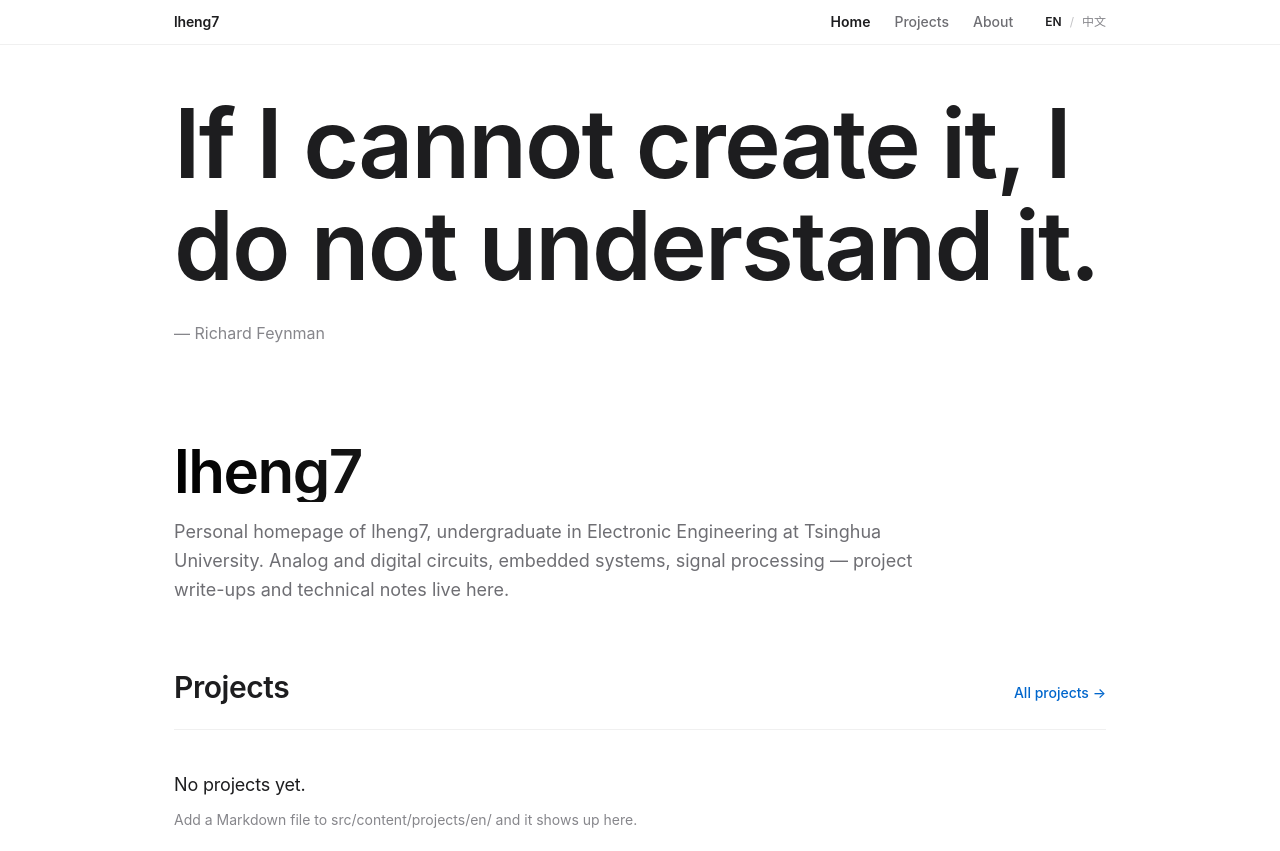
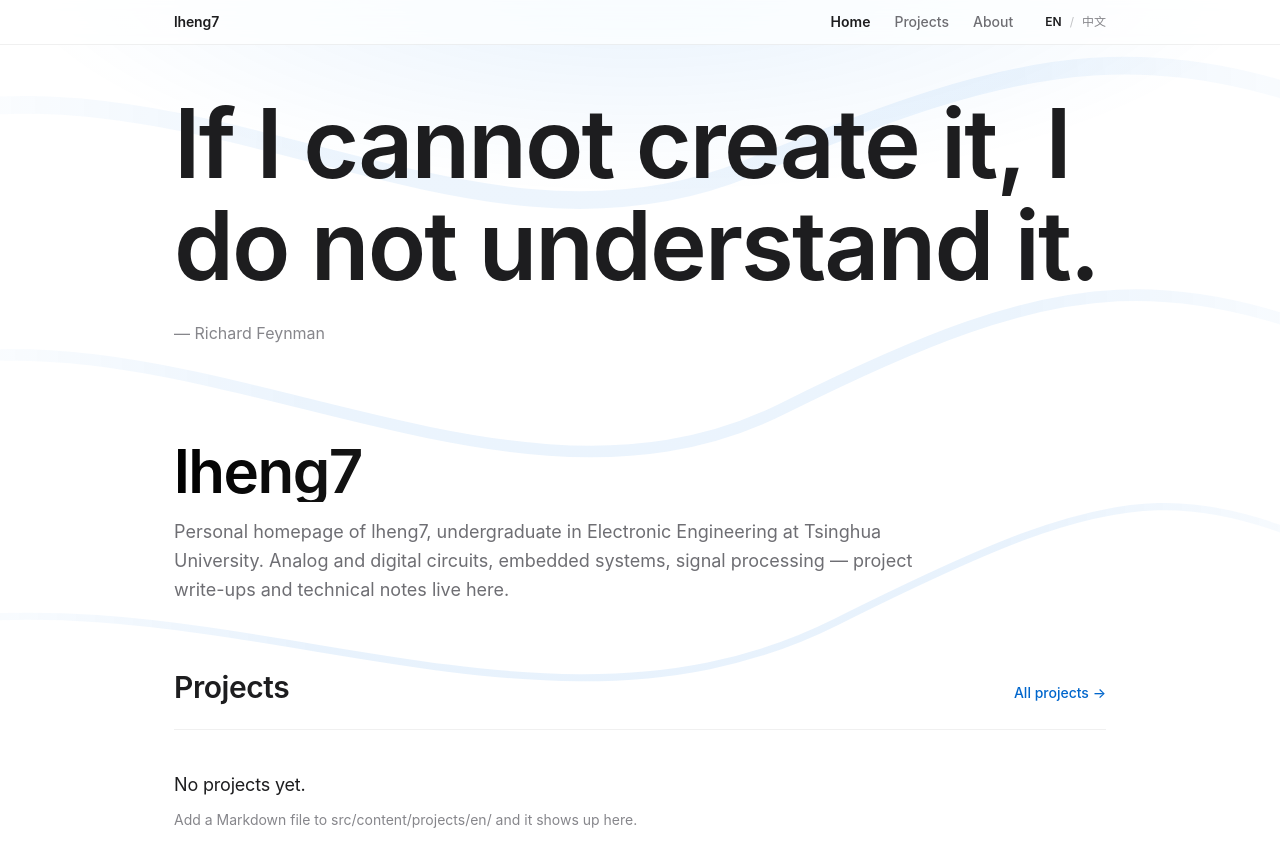
Before and after one commit to lheng7/lheng7.github.io, an Astro site: page / in a window 1280 px wide. Shown: the top 851 px of the page. Built offline with nearby package versions, Linux system fonts and the light colour scheme; Astro itself is replaced by a stand-in of ours.

Commit message:
外观：增加背景层，顶部柔光 + 三条斜向飘带曲线

```diff
--- a/src/layouts/BaseLayout.astro
+++ b/src/layouts/BaseLayout.astro
@@ -64,6 +64,38 @@ const year = new Date().getFullYear();
     <BaseHead locale={locale} title={title} description={description} alternates={headAlternates} />
   </head>
   <body>
+    <!-- 背景层：顶部柔光 + 斜向飘带曲线。纯 SVG，无图片请求 -->
+    <div class="bg-layer" aria-hidden="true">
+      <svg class="bg-ribbons" viewBox="0 0 1440 900" preserveAspectRatio="xMidYMid slice" fill="none">
+        <defs>
+          <linearGradient id="ribbon-fade" x1="0" y1="0" x2="1" y2="0">
+            <stop offset="0" stop-opacity="0"></stop>
+            <stop offset="0.28" stop-opacity="1"></stop>
+            <stop offset="0.72" stop-opacity="1"></stop>
+            <stop offset="1" stop-opacity="0"></stop>
+          </linearGradient>
+        </defs>
+        <path
+          class="ribbon ribbon-1"
+          d="M -140 140 C 220 40, 520 320, 840 190 S 1300 20, 1620 170"
+          stroke="url(#ribbon-fade)"
+          stroke-width="20"
+        ></path>
+        <path
+          class="ribbon ribbon-2"
+          d="M -140 420 C 200 320, 560 620, 880 460 S 1320 290, 1620 430"
+          stroke="url(#ribbon-fade)"
+          stroke-width="13"
+        ></path>
+        <path
+          class="ribbon ribbon-3"
+          d="M -140 710 C 240 630, 600 870, 940 700 S 1340 530, 1620 680"
+          stroke="url(#ribbon-fade)"
+          stroke-width="8"
+        ></path>
+      </svg>
+    </div>
+
     <div class="site">
       <header class="site-header">
         <div class="wrap">
--- a/src/styles/global.css
+++ b/src/styles/global.css
@@ -25,6 +25,9 @@
   --selection: rgba(0, 113, 227, 0.18);
   /* 首屏大标题的渐变：只作用于文字，不用于背景 */
   --hero-gradient: linear-gradient(90deg, #000000 0%, #666666 100%);
+  /* 背景：顶部柔光 + 飘带颜色 */
+  --glow: rgba(0, 113, 227, 0.1);
+  --ribbon: #0071e3;
 
   /* ---------- 字体 ---------- */
   /* macOS 上会直接命中系统的 SF Pro，就是 Apple 官网用的那套 */
@@ -99,6 +102,8 @@
     --chip-text: #a1a1a6;
     --selection: rgba(41, 151, 255, 0.28);
     --hero-gradient: linear-gradient(90deg, #ffffff 0%, #9b9b9b 100%);
+    --glow: rgba(41, 151, 255, 0.12);
+    --ribbon: #2997ff;
   }
 }
 
@@ -946,3 +951,52 @@ hr {
     transition: none;
   }
 }
+
+/* ------------------------------------------------------------------
+   背景层：固定在最底下，内容滚过它
+   SVG 飘带用极低透明度，靠渐变两端淡出
+   ------------------------------------------------------------------ */
+.bg-layer {
+  position: fixed;
+  inset: 0;
+  z-index: 0;
+  overflow: hidden;
+  pointer-events: none;
+  background-image: radial-gradient(
+    70% 42% at 50% -6%,
+    var(--glow) 0%,
+    transparent 72%
+  );
+}
+
+.bg-ribbons {
+  display: block;
+  width: 100%;
+  height: 100%;
+}
+
+.bg-ribbons stop {
+  stop-color: var(--ribbon);
+}
+
+.ribbon {
+  stroke-linecap: round;
+}
+
+.ribbon-1 {
+  opacity: 0.07;
+}
+
+.ribbon-2 {
+  opacity: 0.08;
+}
+
+.ribbon-3 {
+  opacity: 0.09;
+}
+
+/* 内容压在背景层之上 */
+.site {
+  position: relative;
+  z-index: 1;
+}
```
